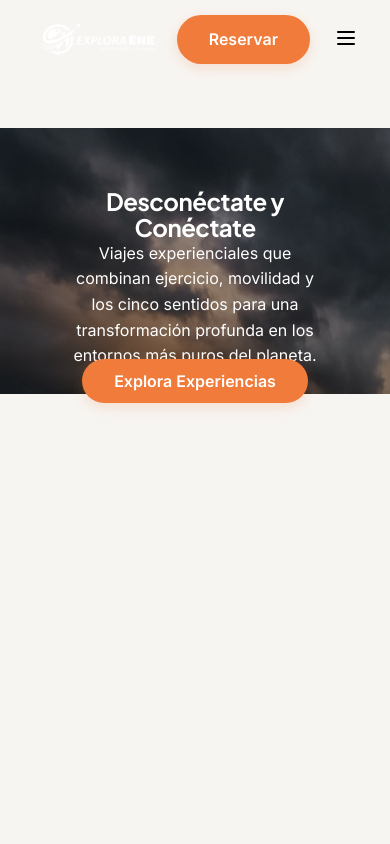
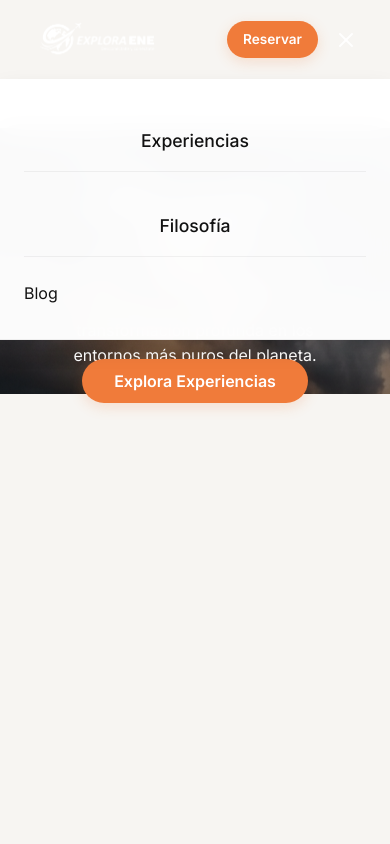
Before and after one commit to fjaramillob/ExploraEne, a React (Vite) app: page / in a window 390 px wide. Both pictures are taken after a click on the button 346 px from the left and 39 px from the top of the page. Shown: the top 844 px of the page. Built offline with nearby package versions, Linux system fonts and the light colour scheme.

Commit message:
feat: enhance mobile menu overlay and section scroll margins

```diff
--- a/src/components/Header.jsx
+++ b/src/components/Header.jsx
@@ -6,6 +6,7 @@ import logoWhiteImg from '../assets/LOGOTIPO EXPLORAENE_LOGOTIPO BLANCO.png';
 
 const Header = () => {
   const [isScrolled, setIsScrolled] = useState(false);
+  const [isMobileMenuOpen, setIsMobileMenuOpen] = useState(false);
   const location = useLocation();
   const isHomePage = location.pathname === '/';
 
@@ -26,11 +27,19 @@ const Header = () => {
     ? (isScrolled ? 'glass' : 'transparent')
     : 'glass';
 
+  const toggleMobileMenu = () => {
+    setIsMobileMenuOpen(!isMobileMenuOpen);
+  };
+
+  const closeMobileMenu = () => {
+    setIsMobileMenuOpen(false);
+  };
+
   return (
     <header className={`header ${headerClass}`}>
       <div className="container header-container">
         <div className="logo">
-          <Link to="/">
+          <Link to="/" onClick={closeMobileMenu}>
             <img
               src={headerClass === 'transparent' ? logoWhiteImg : logoImg}
               alt="Explora ENE"
@@ -39,10 +48,10 @@ const Header = () => {
           </Link>
         </div>
 
-        <nav className="nav-desktop">
-          <a href="/#experiencias">Experiencias</a>
-          <a href="/#filosofia">Filosofía</a>
-          <Link to="/blog">Blog</Link>
+        <nav className={`nav-desktop ${isMobileMenuOpen ? 'mobile-open' : ''}`}>
+          <a href="/#experiencias" onClick={closeMobileMenu}>Experiencias</a>
+          <a href="/#filosofia" onClick={closeMobileMenu}>Filosofía</a>
+          <Link to="/blog" onClick={closeMobileMenu}>Blog</Link>
         </nav>
 
         <div className="header-actions">
@@ -50,8 +59,8 @@ const Header = () => {
             Reservar
           </a>
 
-          <button className="mobile-menu-toggle">
-            <Menu size={24} />
+          <button className="mobile-menu-toggle" onClick={toggleMobileMenu}>
+            {isMobileMenuOpen ? <X size={24} /> : <Menu size={24} />}
           </button>
         </div>
       </div>
@@ -141,6 +150,18 @@ const Header = () => {
 
         .mobile-menu-toggle {
           display: none;
+          background: none;
+          border: none;
+          cursor: pointer;
+          color: var(--text-primary);
+          padding: 0;
+          display: flex;
+          align-items: center;
+          justify-content: center;
+        }
+
+        .header.transparent .mobile-menu-toggle {
+          color: rgba(255, 255, 255, 0.9);
         }
 
         @media (max-width: 768px) {
@@ -153,8 +174,44 @@ const Header = () => {
           .nav-desktop {
             display: none;
           }
+          .nav-desktop.mobile-open {
+            display: flex;
+            flex-direction: column;
+            position: absolute;
+            top: 100%;
+            left: 0;
+            width: 100%;
+            background: rgba(255, 255, 255, 0.98);
+            backdrop-filter: blur(12px);
+            padding: var(--spacing-lg) var(--spacing-md);
+            gap: var(--spacing-md);
+            box-shadow: 0 10px 20px rgba(0,0,0,0.1);
+            border-bottom: 1px solid rgba(0,0,0,0.05);
+          }
+
+          .nav-desktop.mobile-open a {
+            font-size: 1.1rem;
+            padding: var(--spacing-sm) 0;
+            text-align: center;
+            color: var(--text-primary) !important;
+            text-shadow: none !important;
+            width: 100%;
+            border-bottom: 1px solid rgba(0,0,0,0.05);
+          }
+
+          .nav-desktop.mobile-open a:last-child {
+            border-bottom: none;
+          }
+
           .mobile-menu-toggle {
-            display: block;
+            display: flex;
+          }
+          .header-actions {
+            gap: var(--spacing-sm);
+          }
+          .button-primary {
+            padding: 0.5rem 1rem;
+            font-size: 0.85rem;
           }
         }
       `}</style>
--- a/src/styles/global.css
+++ b/src/styles/global.css
@@ -77,6 +77,13 @@ button {
 /* Sections */
 section {
   padding: var(--spacing-xxl) 0;
+  scroll-margin-top: 110px; /* Offset for fixed header */
+}
+
+@media (max-width: 768px) {
+  section {
+    scroll-margin-top: 80px;
+  }
 }
 
 .section-title {
```
Also changed, not shown: 1 other file (tests, documents, lock files or other folders).
